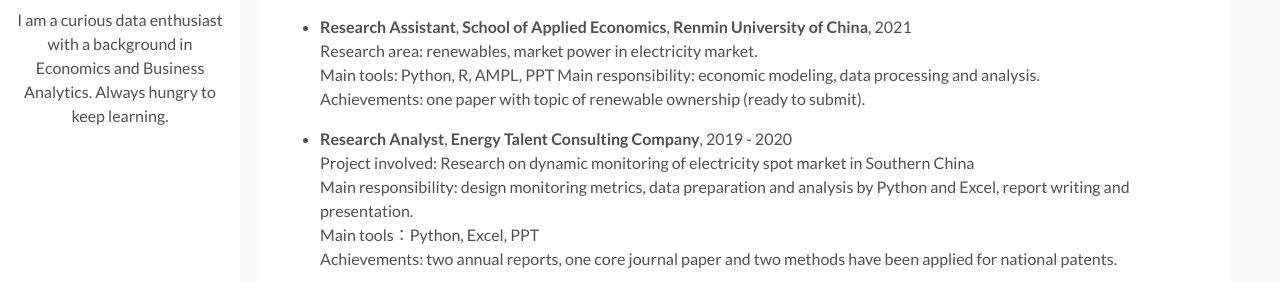
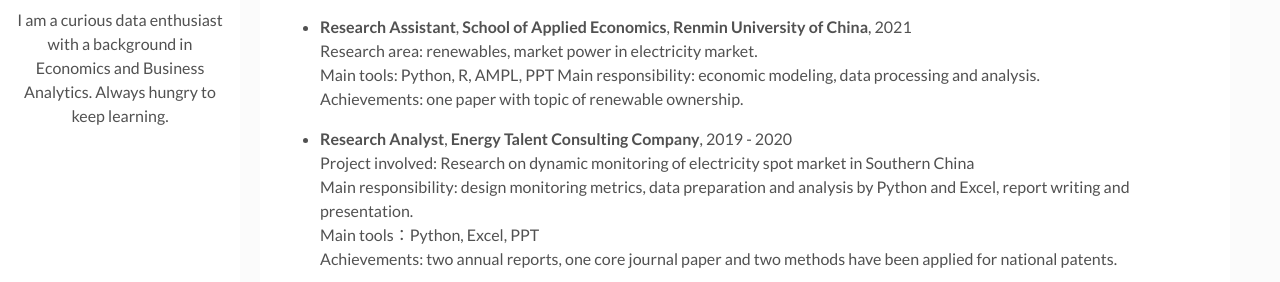
Before and after one commit to jing042323/jing-long, a Jekyll site: the page built from _posts/2021-09-06-about-me.markdown, in a window 1280 px wide and 900 px high, scrolled down 1119 px. Shown: the part 171-453 px from the top of the window. Built offline with Jekyll 4.4.1, drawn with Linux system fonts in a browser that asks for light colours; comment, search, counter and statistics services are not loaded; some of the changed text lies outside the part shown.

Commit message:
update aboutme

```diff
--- a/_posts/2021-09-06-about-me.markdown
+++ b/_posts/2021-09-06-about-me.markdown
@@ -28,7 +28,7 @@
 Research area: renewables,  market power in electricity market.
 Main tools: Python, R, AMPL, PPT
 Main responsibility: economic modeling, data processing and analysis.
-Achievements: one paper with topic of renewable ownership (ready to submit).
+Achievements: one paper with topic of renewable ownership.
 
 - **Research Analyst**, **Energy Talent Consulting Company**, 2019 \- 2020
 Project involved: Research on dynamic monitoring of electricity spot market in Southern China
```
Also changed, not shown: other parts of _posts/2021-09-06-about-me.markdown (+1 -1 lines).
